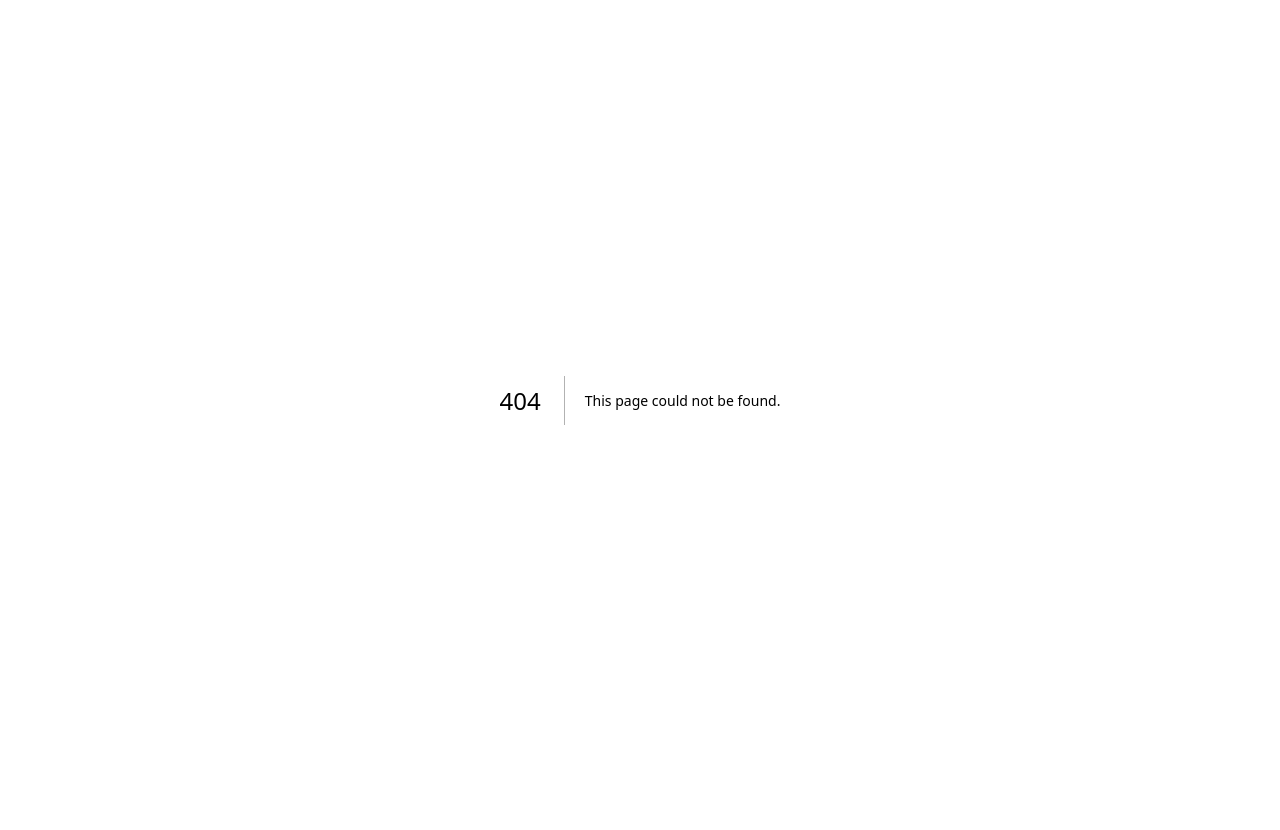
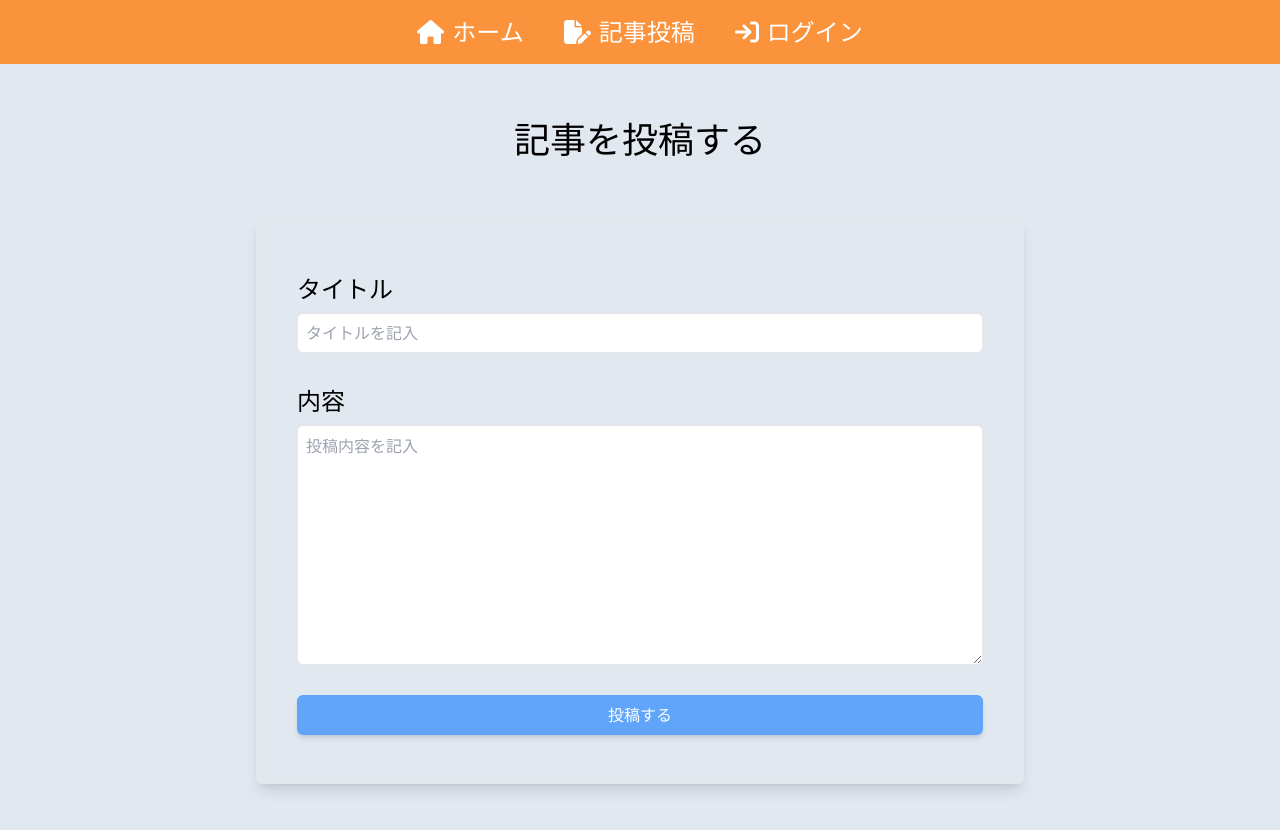
Before and after one commit to kkojimawk/blog-app-with-next-firebase, a Next.js app: page /createpost in a window 1280 px wide. Before the commit this address had no page. Shown: the top 830 px of the page. Before the commit the page ends 800 px from the top, so only its background shows below. Built offline with nearby package versions, Linux system fonts and the light colour scheme.

Commit message:
コンポーネント実装

```diff
--- a/pages/_app.tsx
+++ b/pages/_app.tsx
@@ -1,8 +1,19 @@
+import type { AppProps } from 'next/app'
+import { useState } from 'react'
+import Layout from './components/Layout'
+import '@fortawesome/fontawesome-svg-core/styles.css'
 import '../styles/globals.css'
-import type { AppProps } from 'next/app'
 
 function MyApp({ Component, pageProps }: AppProps) {
-  return <Component {...pageProps} />
+  const [isAuth, setIsAuth] = useState(false)
+
+  return (
+    <>
+      <Layout isAuth={isAuth}>
+        <Component setIsAuth={setIsAuth} {...pageProps} />
+      </Layout>
+    </>
+  )
 }
 
 export default MyApp
--- /dev/null
+++ b/pages/components/Layout/index.tsx
@@ -0,0 +1,29 @@
+import Head from 'next/head'
+import React from 'react'
+import Navbar from '../Navbar'
+
+type Props = {
+  children: React.ReactNode
+  isAuth: boolean
+}
+
+const Layout: React.FC<Props> = ({ children, isAuth }) => {
+  return (
+    <>
+      <Head>
+        <meta charSet='UTF-8' />
+        <meta name='viewport' content='width=device-width, initial-scale=1.0' />
+        <title>サイトのタイトル</title>
+        <meta name='description' content='サイトのデスクリプション' />
+      </Head>
+
+      <div className='min-h-screen bg-slate-200'>
+        <Navbar isAuth={isAuth} />
+        <main className='m-auto w-3/5 py-14'>{children}</main>
+        <footer className='footer'></footer>
+      </div>
+    </>
+  )
+}
+
+export default Layout
--- /dev/null
+++ b/pages/components/Navbar/index.tsx
@@ -0,0 +1,35 @@
+import { faHome, faFilePen, faArrowRightToBracket } from '@fortawesome/free-solid-svg-icons'
+import { FontAwesomeIcon } from '@fortawesome/react-fontawesome'
+import Link from 'next/link'
+import React from 'react'
+
+const Navbar = ({ isAuth }) => {
+  console.log(isAuth)
+
+  return (
+    <nav className='bg-orange-400 py-4'>
+      <ul className='flex justify-center text-2xl'>
+        <li className='flex items-center gap-2 px-5 text-white hover:text-opacity-80'>
+          <FontAwesomeIcon icon={faHome} />
+          <Link href='/'>ホーム</Link>
+        </li>
+        <li className='flex items-center gap-2 px-5 text-white hover:text-opacity-80'>
+          <FontAwesomeIcon icon={faFilePen} />
+          <Link href='/createpost'>記事投稿</Link>
+        </li>
+        {!isAuth ? (
+          <li className='flex items-center gap-2 px-5 text-white hover:text-opacity-80'>
+            <FontAwesomeIcon icon={faArrowRightToBracket} />
+            <Link href='/login'>ログイン</Link>
+          </li>
+        ) : (
+          <li className='flex items-center gap-2 px-5 text-white hover:text-opacity-80'>
+            <Link href='/logout'>ログアウト</Link>
+          </li>
+        )}
+      </ul>
+    </nav>
+  )
+}
+
+export default Navbar
--- /dev/null
+++ b/pages/createpost/index.tsx
@@ -0,0 +1,55 @@
+import { addDoc, collection } from 'firebase/firestore'
+import { useRouter } from 'next/router'
+import React, { useState } from 'react'
+import { auth, db } from '../../firebase'
+
+const CreatePost = () => {
+  const router = useRouter()
+  const [title, setTitle] = useState('')
+  const [postText, setPostText] = useState('')
+  const createPost = async () => {
+    await addDoc(collection(db, 'posts'), {
+      title: title,
+      postsText: postText,
+      author: {
+        username: auth.currentUser.displayName,
+        id: auth.currentUser.uid,
+      },
+    })
+    router.push('/')
+  }
+
+  return (
+    <div>
+      <h1 className='text-center text-4xl'>記事を投稿する</h1>
+      <div className='my-14 w-full rounded-md border p-10 shadow-lg'>
+        <div className='py-4'>
+          <div className='text-2xl'>タイトル</div>
+          <input
+            className='mt-2 h-10 w-full rounded-md border p-2'
+            type='text'
+            placeholder='タイトルを記入'
+            onChange={(e) => setTitle(e.target.value)}
+          />
+        </div>
+        <div className='py-4'>
+          <div className='text-2xl'>内容</div>
+          <textarea
+            className='mt-2 h-60 w-full rounded-md border p-2'
+            placeholder='投稿内容を記入'
+            onChange={(e) => setPostText(e.target.value)}
+          />
+        </div>
+        <div className='py-2'>
+          <button
+            className='h-10 w-full rounded-md bg-blue-400 text-white shadow-md'
+            onClick={createPost}>
+            投稿する
+          </button>
+        </div>
+      </div>
+    </div>
+  )
+}
+
+export default CreatePost
--- a/pages/index.tsx
+++ b/pages/index.tsx
@@ -1,17 +1,20 @@
 import type { NextPage } from 'next'
-import Head from 'next/head'
 
 const Home: NextPage = () => {
   return (
-    <div>
-      <Head>
-        <title>Create Next App</title>
-        <meta name='description' content='Generated by create next app' />
-        <link rel='icon' href='/favicon.ico' />
-      </Head>
-      <main>
-        <p className='text-3xl'>Template</p>
-      </main>
+    <div className='w-full rounded-md  bg-white py-7 px-10 shadow-lg'>
+      <div className='py-2'>
+        <h1 className='text-2xl font-bold'>タイトル</h1>
+      </div>
+      <div className='py-5'>
+        <p className='text-lg'>テストテキストテストテキストテストテキストテストテキスト</p>
+      </div>
+      <div className='flex justify-between py-2'>
+        <h3 className='text-lg font-bold'>@ShinCode</h3>
+        <button type='button' className='text-md rounded-md border bg-red-500 px-3 py-1 text-white'>
+          削除
+        </button>
+      </div>
     </div>
   )
 }
--- /dev/null
+++ b/pages/login/index.tsx
@@ -0,0 +1,24 @@
+import { signInWithPopup } from 'firebase/auth'
+import { useRouter } from 'next/router'
+import React from 'react'
+import { auth, provider } from '../../firebase'
+
+const Login = ({ setIsAuth }) => {
+  const router = useRouter()
+  const logInWithGoogle = async () => {
+    await signInWithPopup(auth, provider)
+    localStorage.setItem('isAuth', 'true')
+    setIsAuth(true)
+    router.push('/')
+  }
+  return (
+    <div>
+      <p>ログインして始める</p>
+      <button type='button' className='border shadow-sm' onClick={() => logInWithGoogle()}>
+        Googleでログイン
+      </button>
+    </div>
+  )
+}
+
+export default Login
--- /dev/null
+++ b/pages/logout/index.tsx
@@ -0,0 +1,24 @@
+import { signOut } from 'firebase/auth'
+import { useRouter } from 'next/router'
+import React from 'react'
+import { auth } from '../../firebase'
+
+const Logout = ({ setIsAuth }) => {
+  const router = useRouter()
+  const logoutWithGoogle = async () => {
+    await signOut(auth)
+    localStorage.clear()
+    setIsAuth(false)
+    router.push('/')
+  }
+  return (
+    <div>
+      <p>ログアウトする</p>
+      <button type='button' className='border shadow-sm' onClick={() => logoutWithGoogle()}>
+        ログアウト
+      </button>
+    </div>
+  )
+}
+
+export default Logout
```
